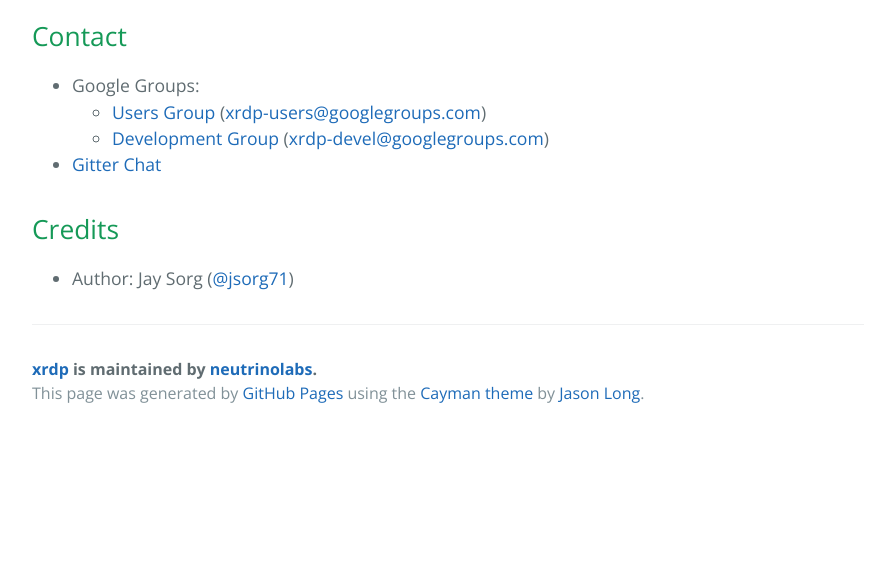
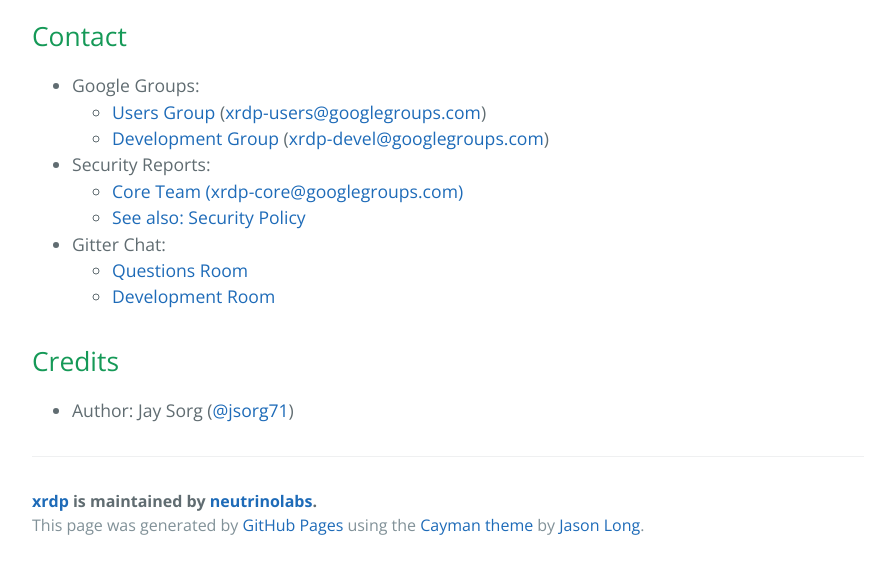
Before and after one commit to neutrinolabs/xrdp, a plain HTML site: page index.html in a window 1280 px wide. Shown: the part 1390-1959 px from the top of the page, without its empty margins (192-1087 px from the left). Before the commit the page ends 1827 px from the top, so only its background shows below. Drawn offline with nearby package versions, Linux system fonts and the light colour scheme.

Commit message:
Add security policy and gitter questions room

```diff
--- a/index.html
+++ b/index.html
@@ -40,16 +40,28 @@
 <a id="contact" class="anchor" href="#contact" aria-hidden="true"><span aria-hidden="true" class="octicon octicon-link"></span></a>Contact</h2>
 
 <ul>
-<li>Google Groups:
+    <li>
+        Google Groups:
 
-<ul>
+    <ul>
+        <li><a href="https://groups.google.com/forum/#!forum/xrdp-users">Users Group</a> (<a href="mailto:xrdp-users@googlegroups.com">xrdp-users@googlegroups.com</a>)</li>
+        <li><a href="https://groups.google.com/forum/#!forum/xrdp-devel">Development Group</a> (<a href="mailto:xrdp-devel@googlegroups.com">xrdp-devel@googlegroups.com</a>)</li>
+    </ul>
+</li>
 <li>
-<a href="https://groups.google.com/forum/#!forum/xrdp-users">Users Group</a> (<a href="mailto:xrdp-users@googlegroups.com">xrdp-users@googlegroups.com</a>)</li>
+    Security Reports:
+    <ul>
+        <li><a href="mailto:xrdp-core@googlegroups.com">Core Team (xrdp-core@googlegroups.com)</a></li>
+        <li><a href="https://github.com/neutrinolabs/xrdp/security/policy">See also: Security Policy</a></li>
+    </ul>
+</li>
 <li>
-<a href="https://groups.google.com/forum/#!forum/xrdp-devel">Development Group</a> (<a href="mailto:xrdp-devel@googlegroups.com">xrdp-devel@googlegroups.com</a>)</li>
-</ul>
+    Gitter Chat:
+    <ul>
+        <li><a href="https://gitter.im/neutrinolabs/xrdp-questions">Questions Room</a></li>
+        <li><a href="https://gitter.im/neutrinolabs/xrdp">Development Room</a></li>
+    </ul>
 </li>
-<li><a href="https://gitter.im/neutrinolabs/xrdp">Gitter Chat</a></li>
 </ul>
 
 <h2>
```
